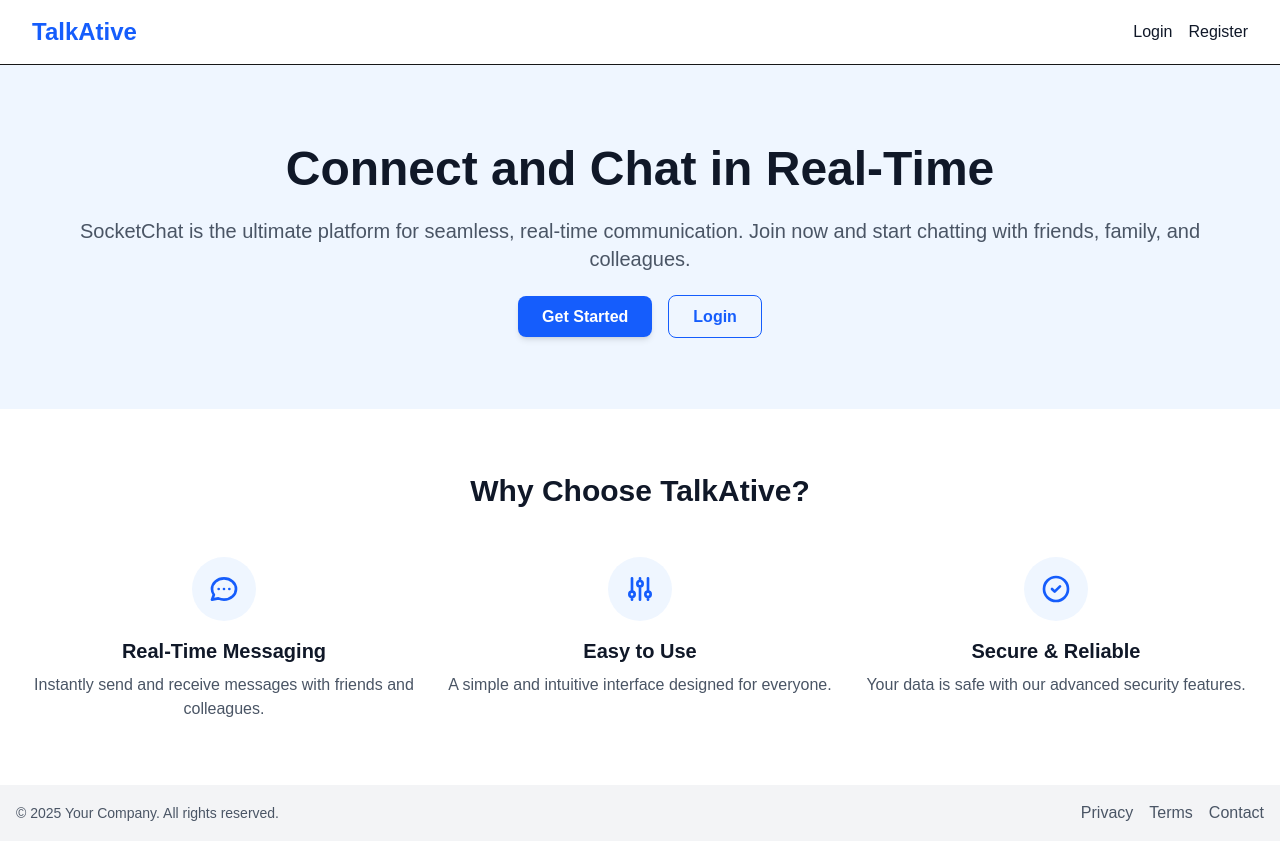
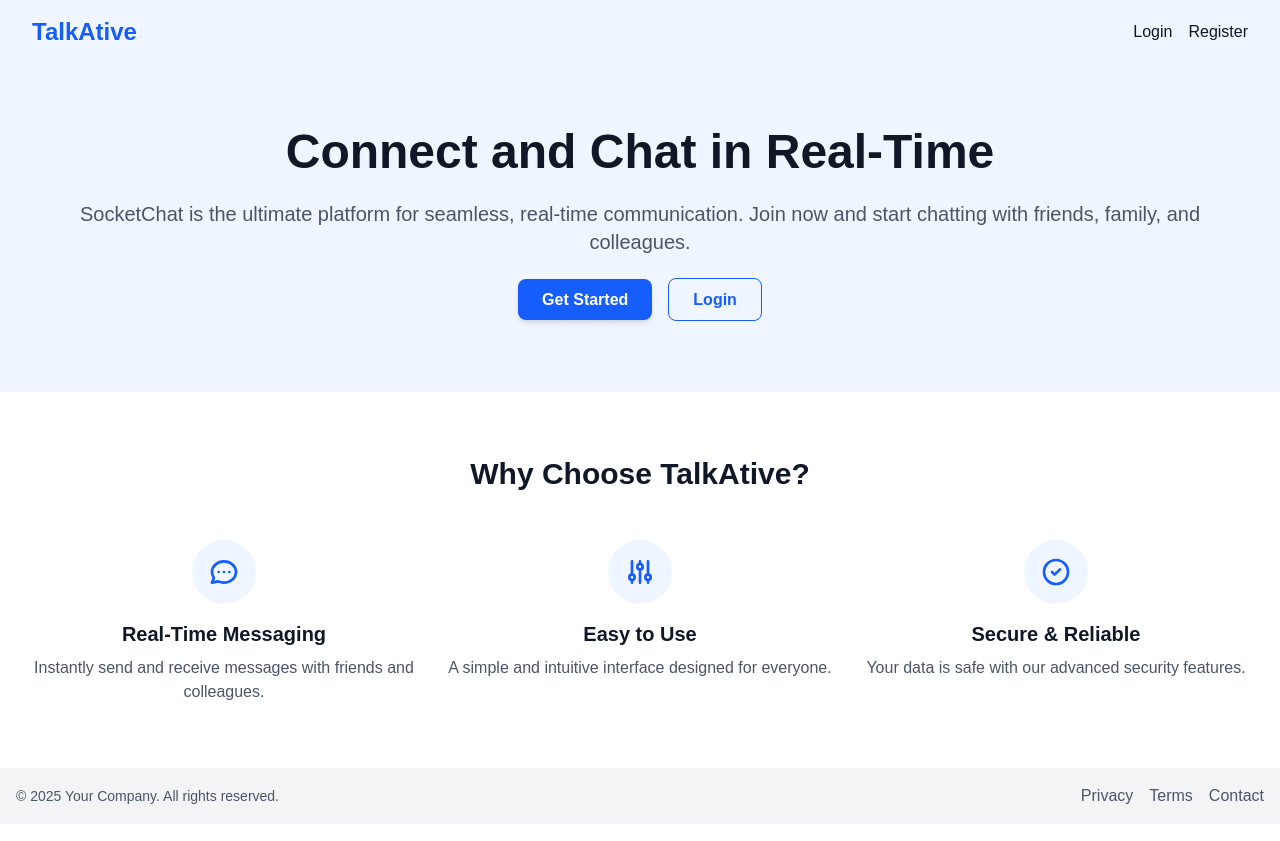
Before and after one commit to KaranNegi0102/TalkAtive-WebAPP, a Next.js app: page / in a window 1280 px wide. Built offline with nearby package versions, Linux system fonts and the light colour scheme.

Commit message:
small changes

```diff
--- a/package.json
+++ b/package.json
@@ -10,6 +10,7 @@
   },
   "dependencies": {
     "dotenv": "^16.5.0",
+    "framer-motion": "^12.12.1",
     "next": "15.3.2",
     "react": "^19.0.0",
     "react-dom": "^19.0.0",
--- a/src/app/(pages)/(authPages)/login/page.tsx
+++ b/src/app/(pages)/(authPages)/login/page.tsx
@@ -33,7 +33,7 @@ export default function LoginPage() {
       <Navbar />
 
       <div className="flex min-h-screen items-center justify-center px-4 py-12 sm:px-6 lg:px-8">
-        <div className="w-full max-w-md border-2 border-gray-900 rounded-md shadow-xl p-6 space-y-8">
+        <div className="w-full max-w-md  rounded-md shadow-xl p-6 space-y-8">
           <div>
             <h2 className="mt-6 text-center text-3xl font-bold tracking-tight text-gray-900">
               Sign in to your account
--- a/src/app/(pages)/(authPages)/register/page.tsx
+++ b/src/app/(pages)/(authPages)/register/page.tsx
@@ -39,8 +39,8 @@ export default function RegisterPage() {
     <div className="min-h-screen bg-gray-50">
       <Navbar />
 
-      <div className="flex min-h-[calc(100vh-64px)] items-center justify-center px-4 py-12 sm:px-6 lg:px-8">
-        <div className="w-full max-w-md space-y-8">
+      <div className="flex min-h-screen items-center justify-center px-4 py-12 sm:px-6 lg:px-8">
+        <div className="w-full max-w-md space-y-8 shadow-xl rounded-md p-6">
           <div>
             <h2 className="mt-6 text-center text-3xl font-bold tracking-tight text-gray-900">
               Create your account
@@ -57,7 +57,7 @@ export default function RegisterPage() {
           </div>
 
           <form className="mt-8 space-y-6" onSubmit={handleSubmit(onSubmit)}>
-            <div className="space-y-4 rounded-md shadow-sm">
+            <div className="space-y-4 rounded-md ">
               <div>
                 <label
                   htmlFor="name"
--- a/src/app/page.tsx
+++ b/src/app/page.tsx
@@ -5,7 +5,7 @@ export default function Home() {
   return (
     <div>
       <Navbar />
-      <div className="max-w-7xl bg-blue-50 mx-auto px-4 sm:px-6 lg:px-8 py-20">
+      <div className="max-w-7xl bg-blue-50 mx-auto px-4 sm:px-6 lg:px-8 py-20 pt-32">
         <div className="text-center">
           <h1 className="text-5xl font-bold text-gray-900 mb-6">
             Connect and Chat in Real-Time
--- a/src/components/navbar.tsx
+++ b/src/components/navbar.tsx
@@ -1,20 +1,56 @@
+"use client";
+
 import Link from "next/link";
+import { useEffect, useState } from "react";
 
-export default function Navbar(){
-  return(
-    <nav className="bg-white border-b  shadow-xl">
+export default function Navbar() {
+  const [isScrolled, setIsScrolled] = useState(false);
+
+  useEffect(() => {
+    const handleScroll = () => {
+      if (window.scrollY > 0) {
+        setIsScrolled(true);
+      } else {
+        setIsScrolled(false);
+      }
+    };
+
+    window.addEventListener("scroll", handleScroll);
+    return () => window.removeEventListener("scroll", handleScroll);
+  }, []);
+
+  return (
+    <nav
+      className={`fixed w-full z-50 transition-all duration-300 ${
+        isScrolled ? "bg-white/80 backdrop-blur-md shadow-lg" : "bg-transparent"
+      }`}
+    >
       <div className="max-w-7xl mx-auto px-4 sm:px-6 lg:px-8">
         <div className="flex justify-between items-center h-16">
           <div className="flex-shrink-0">
-              <h1 className="text-2xl font-bold text-blue-600">TalkAtive</h1>
+            <Link
+              href="/"
+              className="text-2xl font-bold text-blue-600 hover:text-blue-700"
+            >
+              TalkAtive
+            </Link>
           </div>
           <div className="flex items-center gap-4">
-              <Link href="/login" className="text-gray-900 hover:text-blue-600 font-medium">Login</Link>
-              <Link href="/register" className="text-gray-900 hover:text-blue-600 font-medium">Register</Link>
+            <Link
+              href="/login"
+              className="text-gray-900 hover:text-blue-600 font-medium"
+            >
+              Login
+            </Link>
+            <Link
+              href="/register"
+              className="text-gray-900 hover:text-blue-600 font-medium"
+            >
+              Register
+            </Link>
           </div>
-
         </div>
       </div>
     </nav>
-  )
+  );
 }
```
Also changed, not shown: 1 other file (tests, documents, lock files or other folders). Lines whose indentation alone changed are shown as unchanged.
